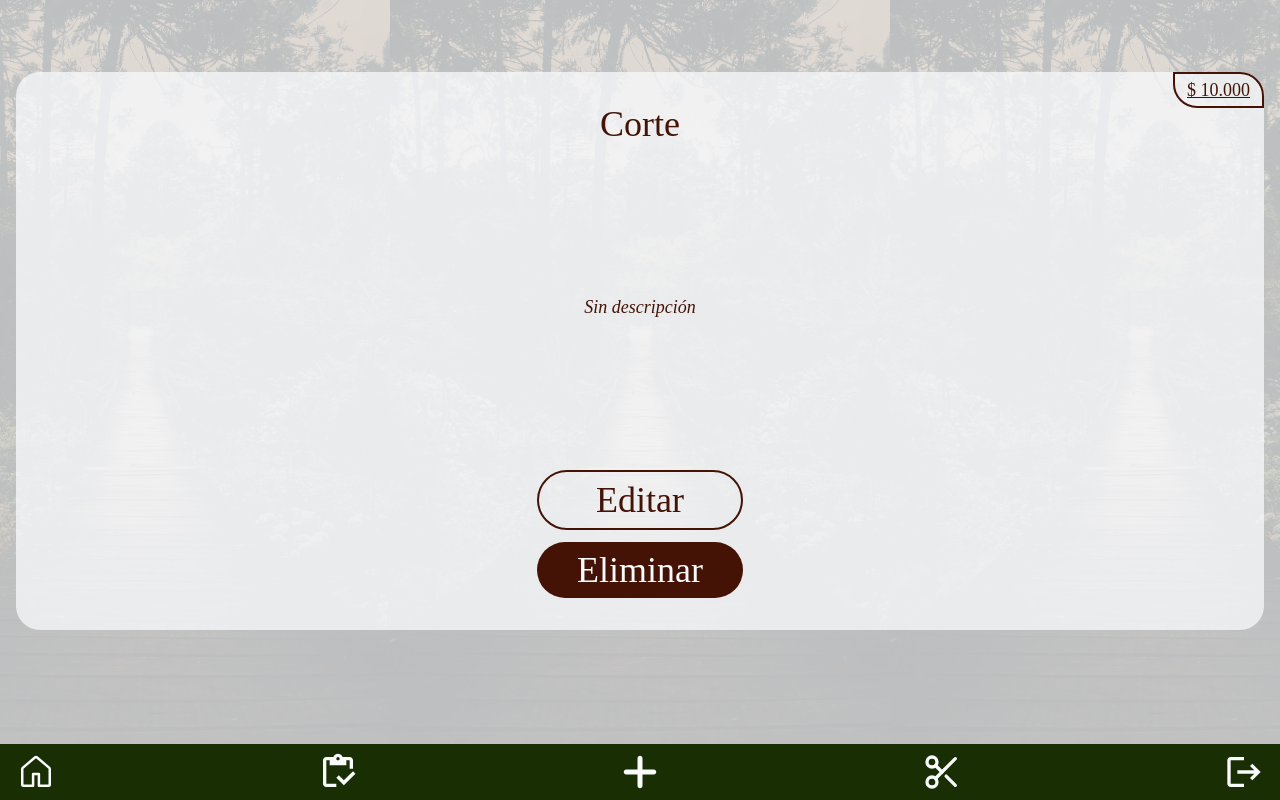
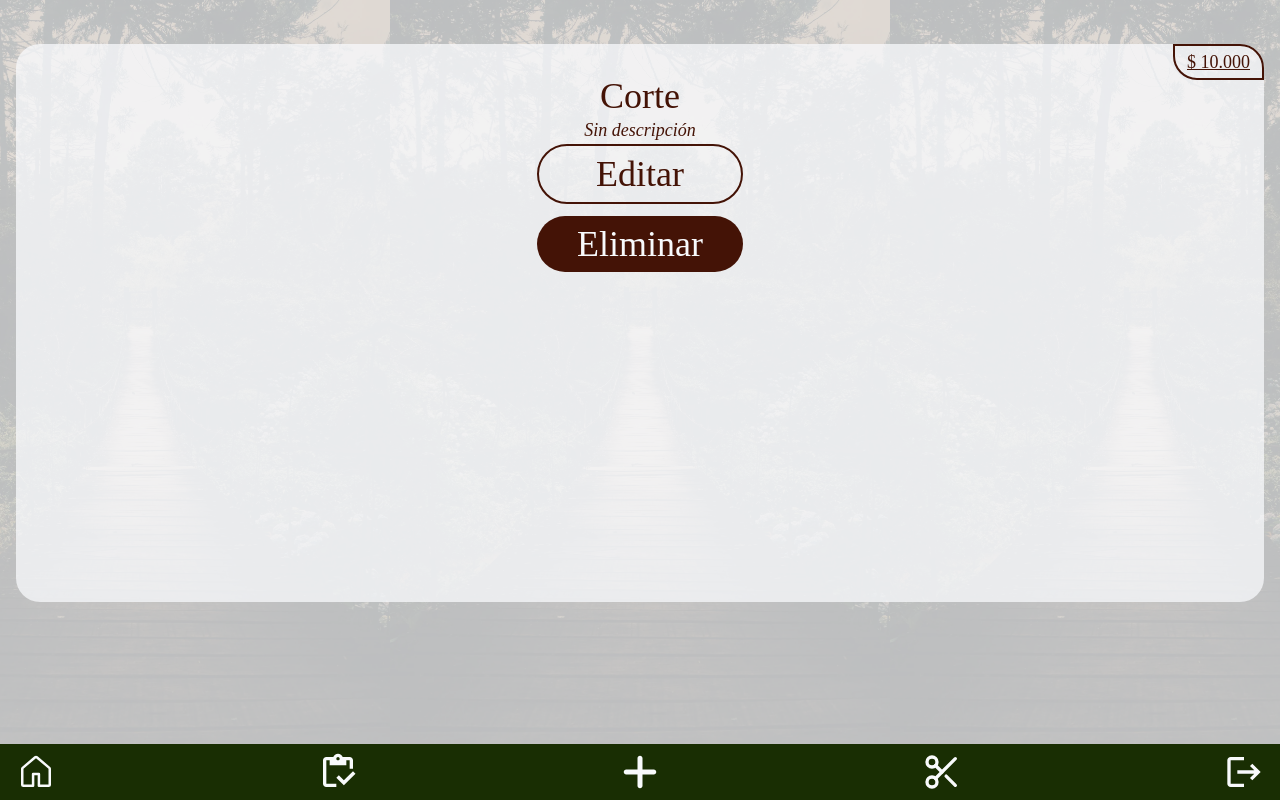
Before and after one commit to La-Galeria/la-galeria-app, a Next.js app: page /servicios/1 in a window 1280 px wide. Built offline with nearby package versions, Linux system fonts and the light colour scheme.

Commit message:
feat: adjust padding and heights to card

```diff
--- a/src/components/atoms/card.tsx
+++ b/src/components/atoms/card.tsx
@@ -6,7 +6,7 @@ interface CardProps {
 
 export default function Card({ children }: CardProps) {
   return (
-    <div className="bg-slate-50/75 rounded-3xl relative p-8 my-14 h-9/12">
+    <div className="bg-slate-50/75 rounded-3xl relative py-8 px-2 my-7 min-h-9/12 h-max">
       {children}
     </div>
   );
```
